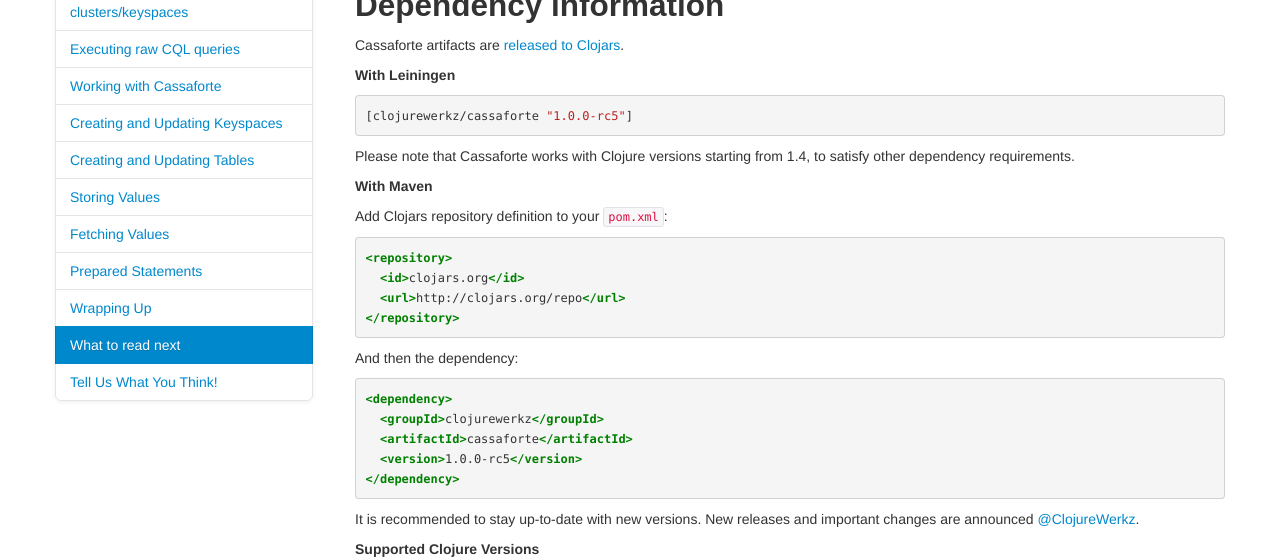
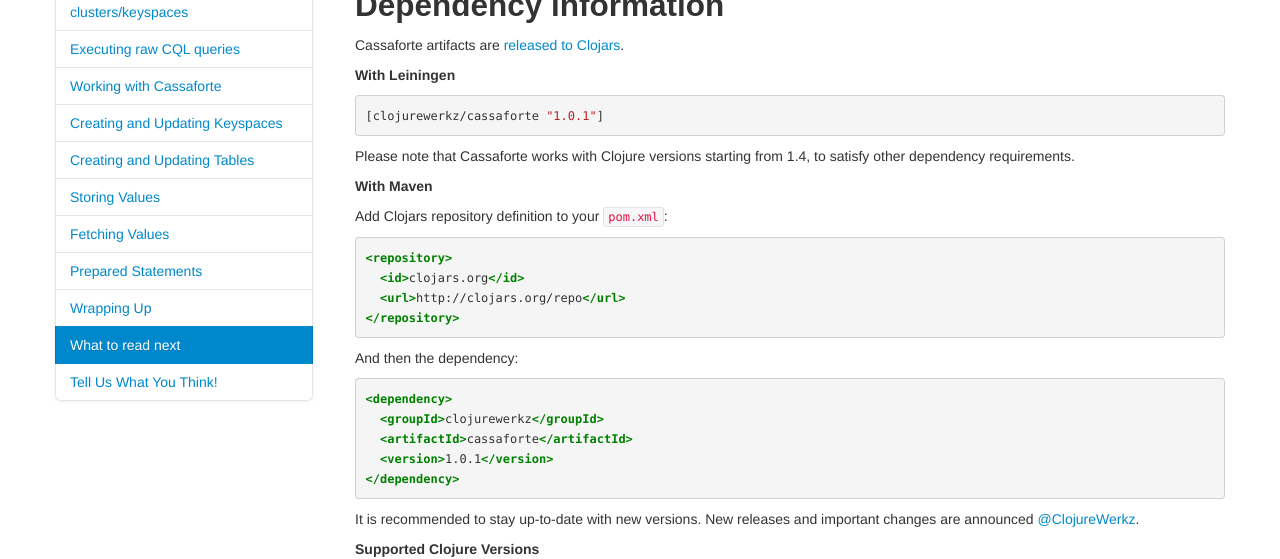
Before and after one commit to clojurewerkz/cassaforte.docs, a Jekyll site: the page built from articles/getting_started.md, in a window 1280 px wide and 900 px high. Shown: the part 245-804 px from the top of the window. Built offline with Jekyll 4.4.1, drawn with Linux system fonts in a browser that asks for light colours; Markdown is read by kramdown in place of the engine named in the settings.

Commit message:
1.0.1 is out

````diff
--- a/articles/getting_started.md
+++ b/articles/getting_started.md
@@ -23,7 +23,7 @@ Cassaforte artifacts are [released to Clojars](https://clojars.org/clojurewerkz/
 __With Leiningen__
 
 ```clj
-[clojurewerkz/cassaforte "1.0.0-rc5"]
+[clojurewerkz/cassaforte "1.0.1"]
 ```
 
 Please note that Cassaforte works with Clojure versions starting from 1.4, to satisfy other
@@ -46,7 +46,7 @@ And then the dependency:
 <dependency>
   <groupId>clojurewerkz</groupId>
   <artifactId>cassaforte</artifactId>
-  <version>1.0.0-rc5</version>
+  <version>1.0.1</version>
 </dependency>
 ```
 
````
